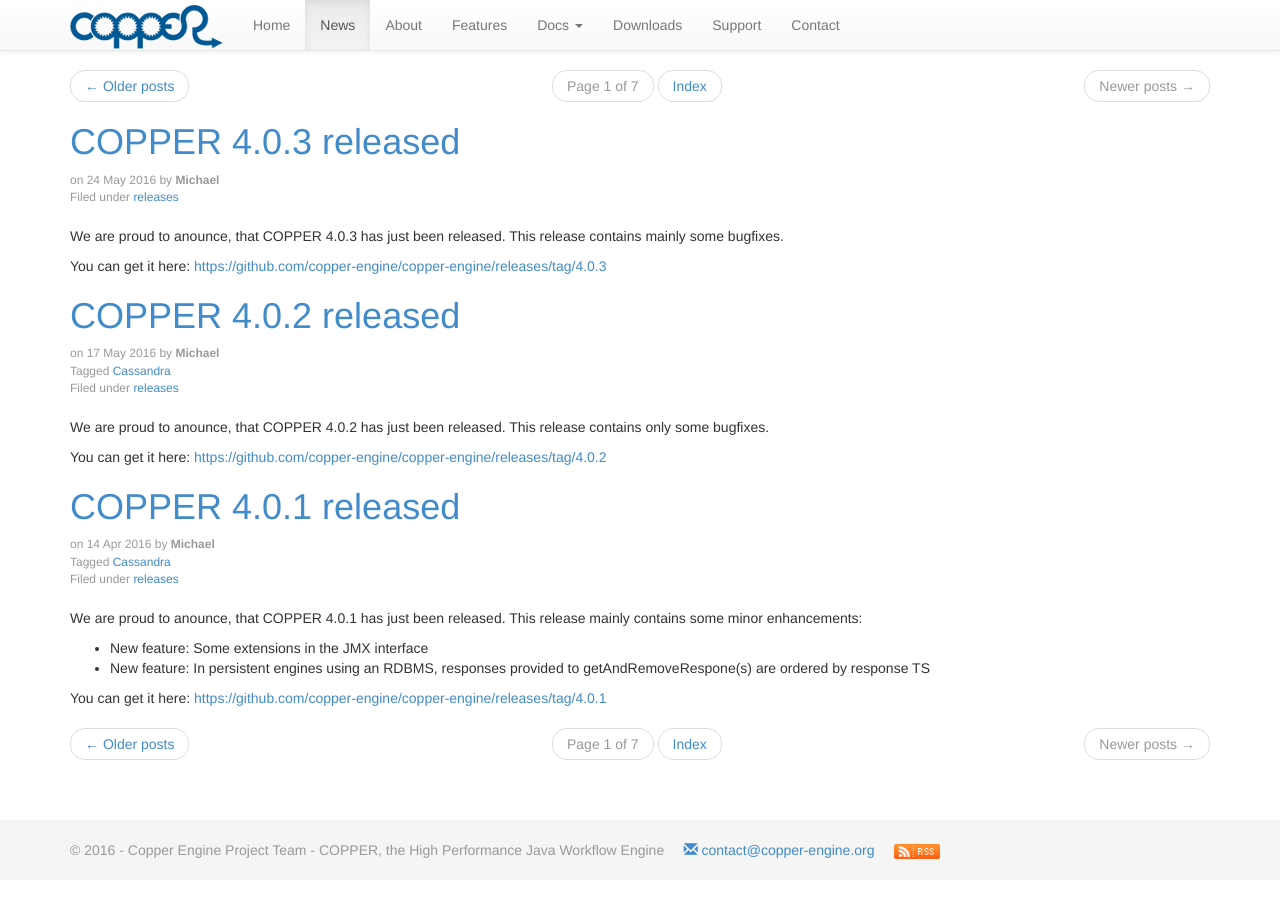
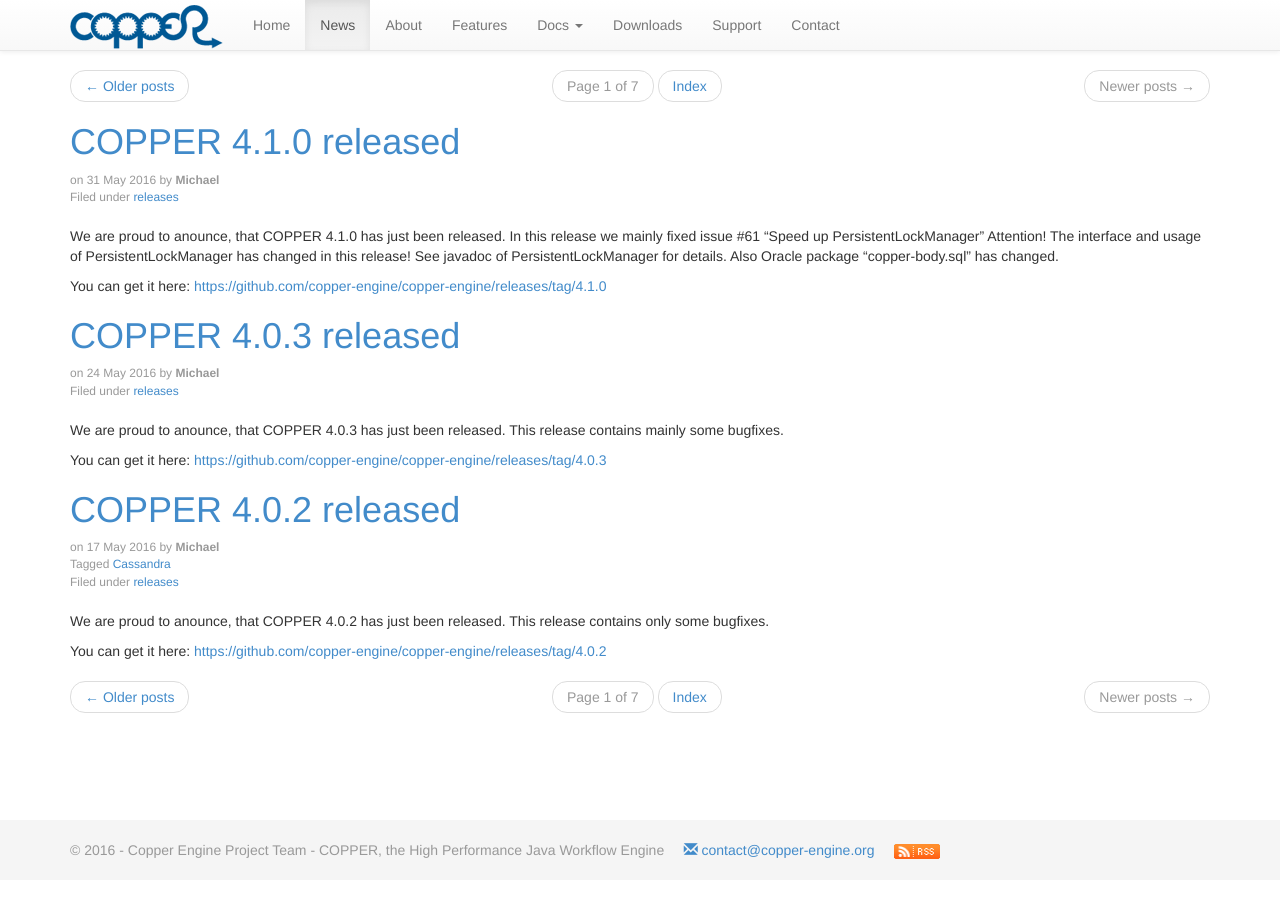
Before and after one commit to copper-engine/copper-engine.github.io, a Jekyll site: the page built from blog/index.html, in a window 1280 px wide. Built offline with Jekyll 4.4.1, drawn with Linux system fonts in a browser that asks for light colours; nearby versions of some CDN libraries; the list of posts is cut into pages by our own code.

Commit message:
release 4.1.0

```diff
--- /dev/null
+++ b/_posts/2016-05-31-copper-4.1.0-released.md
@@ -0,0 +1,14 @@
+---
+layout: blog
+title: COPPER 4.1.0 released
+author: Michael
+categories: releases
+---
+
+We are proud to anounce, that COPPER 4.1.0 has just been released.
+In this release we mainly fixed issue #61 "Speed up PersistentLockManager"
+Attention! The interface and usage of PersistentLockManager has changed in this release! See javadoc of PersistentLockManager for details.
+Also Oracle package "copper-body.sql" has changed.
+
+You can get it here:
+[https://github.com/copper-engine/copper-engine/releases/tag/4.1.0](https://github.com/copper-engine/copper-engine/releases/tag/4.1.0)
```
Also changed, not shown: downloads/index.html (+8 -8 lines).
